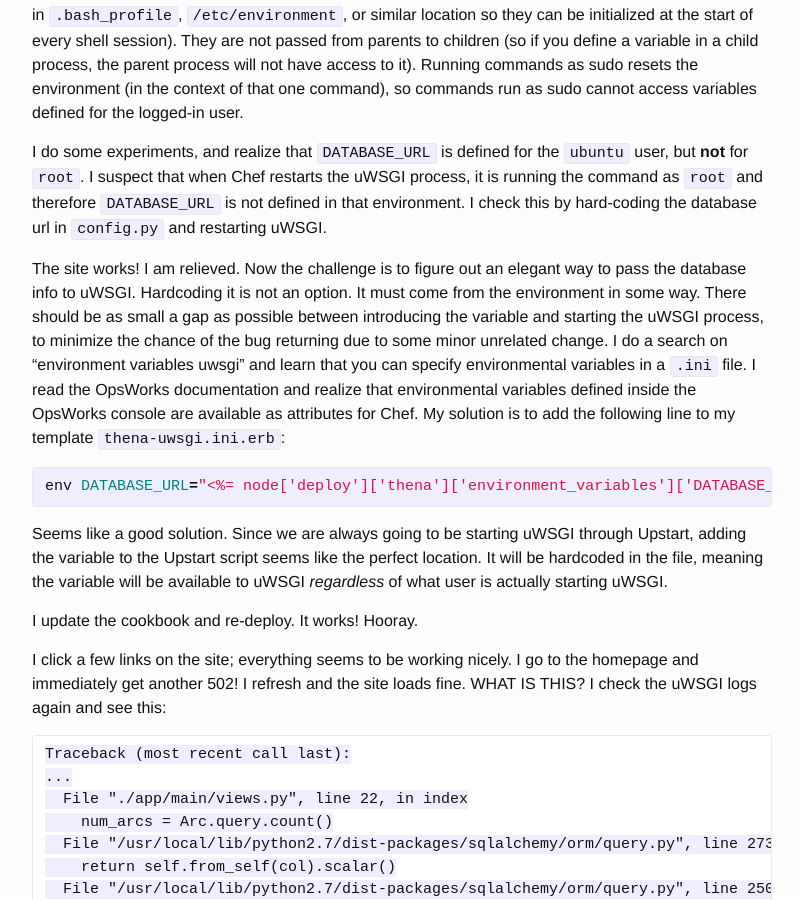
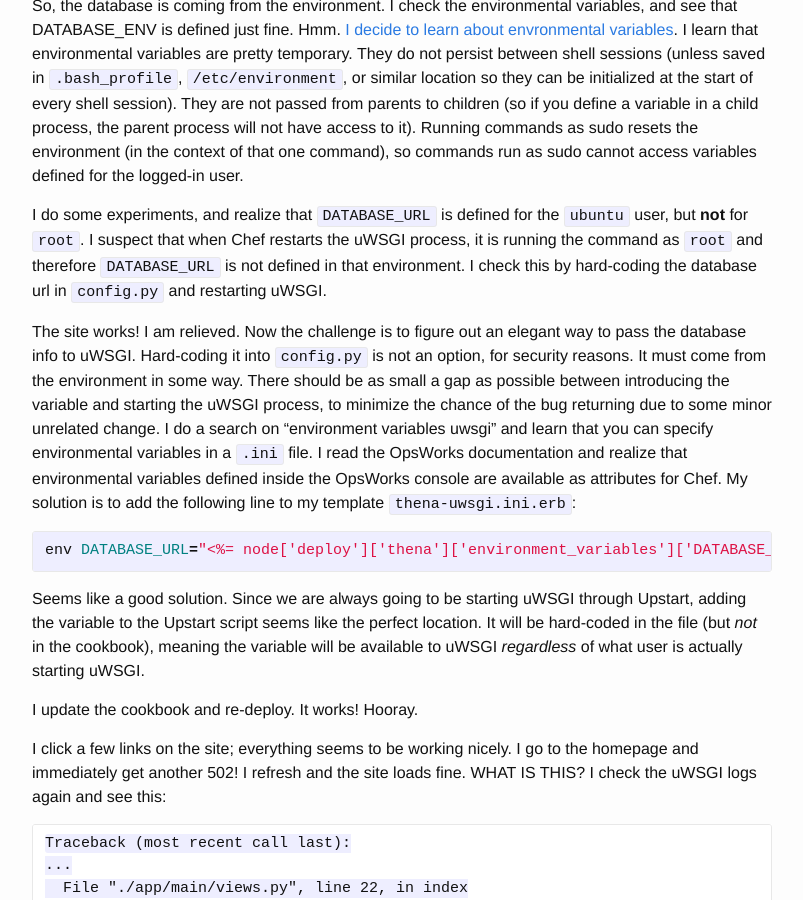
Before and after one commit to kronosapiens/kronosapiens.github.io, a Jekyll site: the page built from _posts/2015-11-10-opsworks-flask-and-chef.md, in a window 1280 px wide and 900 px high, scrolled down 6395 px. Shown: the whole window, without its empty margins (238-1041 px from the left). Built offline with Jekyll 4.4.1, drawn with Linux system fonts in a browser that asks for light colours; formulas are drawn with MathJax 3; comment, search, counter and statistics services are not loaded; some of the changed text lies outside the part shown.

Commit message:
updated opsworks post

````diff
--- a/_posts/2015-11-10-opsworks-flask-and-chef.md
+++ b/_posts/2015-11-10-opsworks-flask-and-chef.md
@@ -110,7 +110,9 @@
 
 We've developed a cookbook which runs great locally. Now we need to get that cookbook onto AWS OpsWorks, and to update the cookbook to pull the application code from GitHub and serve that (instead of serving the generic message).
 
-The first step will be to learn how to upload cookbooks to AWS OpsWorks. This ended up being a bit tricky, since the repository structure [that AWS expects](http://docs.aws.amazon.com/opsworks/latest/userguide/workingcookbook-installingcustom-repo.html) is different from the one [Chef uses](https://docs.chef.io/chef_repo.html) for its enterprise server product. Specifically, AWS expects:
+The first step will be to learn how to upload cookbooks to AWS OpsWorks. This ended up being a bit tricky, since the repository structure [that AWS expects](http://docs.aws.amazon.com/opsworks/latest/userguide/workingcookbook-installingcustom-repo.html) is different from the one [Chef uses](https://docs.chef.io/chef_repo.html) for its enterprise server product.
+
+Specifically, AWS expects:
 
 ```
 chef-repo/
@@ -144,7 +146,7 @@
 
 Now comes time to test OpsWorks' ability to pull code from GitHub. OpsWorks provides some code you can use in your recipes to pull code from GitHub, using configuration from OpsWorks itself (which you set via the AWS Console). This isn't something that can easily be tested using Test Kitchen, so from here on out we're testing directly in OpsWorks, on our actual EC2 instance. OpsWorks makes it pretty easy to execute specific recipes via the console interface, which is what we'll be doing.
 
-For reference, here's the boilerplate from AWS:
+For reference, here's the boilerplate from AWS, meant to be copy-pasted directly into a deploy recipe.
 
 {% highlight python %}
 include_recipe 'deploy'
@@ -169,7 +171,7 @@
 
 Executing the cookbook for the first time yields an error in accessing GitHub. I look online and see that someone has managed to circumvent the error by telling OpsWorks to download the repo using HTTPS instead of SSH. I make the change and the code downloads without a problem. I'm planning on circling back around to this later -- I anticipate the problem was that OpsWorks was trying to SSH to github as the `deploy` user, which hasn't set up a public key on GitHub.
 
-I run the cookbook again. Another error -- uWSGI isn't being restarted. I look at the logs and realize that Chef is trying to start uWSGI with `init`. I'm planning on using [Upstart](http://upstart.ubuntu.com/) to manage the uWSGI process, so I add [a line to the resource](https://docs.chef.io/resource_service.html) specifying Upstart as the provider.
+I run the cookbook again. Another error -- uWSGI isn't being restarted. I look at the logs and realize that Chef is trying to start uWSGI with `init`, the [default provider](https://docs.chef.io/resource_service.html) for the service resrouce. I'm planning on using [Upstart](http://upstart.ubuntu.com/) to manage the uWSGI process, so I add [a line to the resource](https://github.com/kronosapiens/chef-repo/blob/master/thena-infra/recipes/deploy.rb#L45) specifying Upstart as the provider.
 
 I run the cookbook again. No errors!
 
@@ -242,13 +244,13 @@
 
 I do some experiments, and realize that `DATABASE_URL` is defined for the `ubuntu` user, but **not** for `root`. I suspect that when Chef restarts the uWSGI process, it is running the command as `root` and therefore `DATABASE_URL` is not defined in that environment. I check this by hard-coding the database url in `config.py` and restarting uWSGI.
 
-The site works! I am relieved. Now the challenge is to figure out an elegant way to pass the database info to uWSGI. Hardcoding it is not an option. It must come from the environment in some way. There should be as small a gap as possible between introducing the variable and starting the uWSGI process, to minimize the chance of the bug returning due to some minor unrelated change. I do a search on "environment variables uwsgi" and learn that you can specify environmental variables in a `.ini` file. I read the OpsWorks documentation and realize that environmental variables defined inside the OpsWorks console are available as attributes for Chef. My solution is to add the following line to my template `thena-uwsgi.ini.erb`:
+The site works! I am relieved. Now the challenge is to figure out an elegant way to pass the database info to uWSGI. Hard-coding it into `config.py` is not an option, for security reasons. It must come from the environment in some way. There should be as small a gap as possible between introducing the variable and starting the uWSGI process, to minimize the chance of the bug returning due to some minor unrelated change. I do a search on "environment variables uwsgi" and learn that you can specify environmental variables in a `.ini` file. I read the OpsWorks documentation and realize that environmental variables defined inside the OpsWorks console are available as attributes for Chef. My solution is to add the following line to my template `thena-uwsgi.ini.erb`:
 
 {% highlight ruby %}
 env DATABASE_URL="<%= node['deploy']['thena']['environment_variables']['DATABASE_URL'] %>"
 {% endhighlight %}
 
-Seems like a good solution. Since we are always going to be starting uWSGI through Upstart, adding the variable to the Upstart script seems like the perfect location. It will be hardcoded in the file, meaning the variable will be available to uWSGI *regardless* of what user is actually starting uWSGI.
+Seems like a good solution. Since we are always going to be starting uWSGI through Upstart, adding the variable to the Upstart script seems like the perfect location. It will be hard-coded in the file (but *not* in the cookbook), meaning the variable will be available to uWSGI *regardless* of what user is actually starting uWSGI.
 
 I update the cookbook and re-deploy. It works! Hooray.
 
@@ -295,11 +297,11 @@
 
 When uWSGI starts, it begins as a master process, and then forks off into some number of child processes (in my case, 5). As a memory-saving optimization, uWSGI will write the application to memory once, and then spin off child processes which all read from one shared version of the app. Only when the child process needs to actually *write* some information (as opposed to read) does it take its own space in memory. This feature saves memory by ensuring that parts of the application which are static and read-only are not duplicated unecessarily.
 
-The bug was due to the fact that the database threadpool (a fixed number of connections to the database, which are requested and relinquished as needed) was being created once and then shared by all of the child uWSGI processes. I am uncertain as to the specific failure, but this sharing is unintentional and was causing these requests to trip on each other. The answer was to update the `thena-uwsgi.ini` to add `lazy-apps = true`. This setting causes each child process to load the entire app from scratch, ensuring each process as a dedicated threadpool. Slightly less memory-efficient, but more stable.
-
 From the uWSGI docs themselves:
 
 > uWSGI tries to (ab)use the Copy On Write semantics of the fork() call whenever possible. By default it will fork after having loaded your applications to share as much of their memory as possible. If this behavior is undesirable for some reason, use the lazy-apps option. This will instruct uWSGI to load the applications after each worker’s fork().
+
+The bug was due to the fact that the database threadpool (a fixed number of connections to the database, which are requested and relinquished as needed) was being created once and then shared by all of the child uWSGI processes. I am uncertain as to the specific failure, but this sharing is unintentional and was causing these requests to trip on each other. The answer was to update the `thena-uwsgi.ini` to add `lazy-apps = true`. This setting causes each child process to load the entire app from scratch, ensuring each process as a dedicated threadpool. Slightly less memory-efficient, but more stable.
 
 I update the cookbook and re-deploy. Everything works great again!
 
@@ -319,4 +321,6 @@
 
 2. Why was nginx returning a 502 error when uWSGI was returning a 500? Seems peculiar.
 
+3. Is it possible to set up `chef-repo` to have a per-cookbook Berksfile, rather than a single shared Berksfile?
+
 **You can see the full cookbook in all its glory [here](https://github.com/kronosapiens/chef-repo/tree/master/thena-infra).**
````
